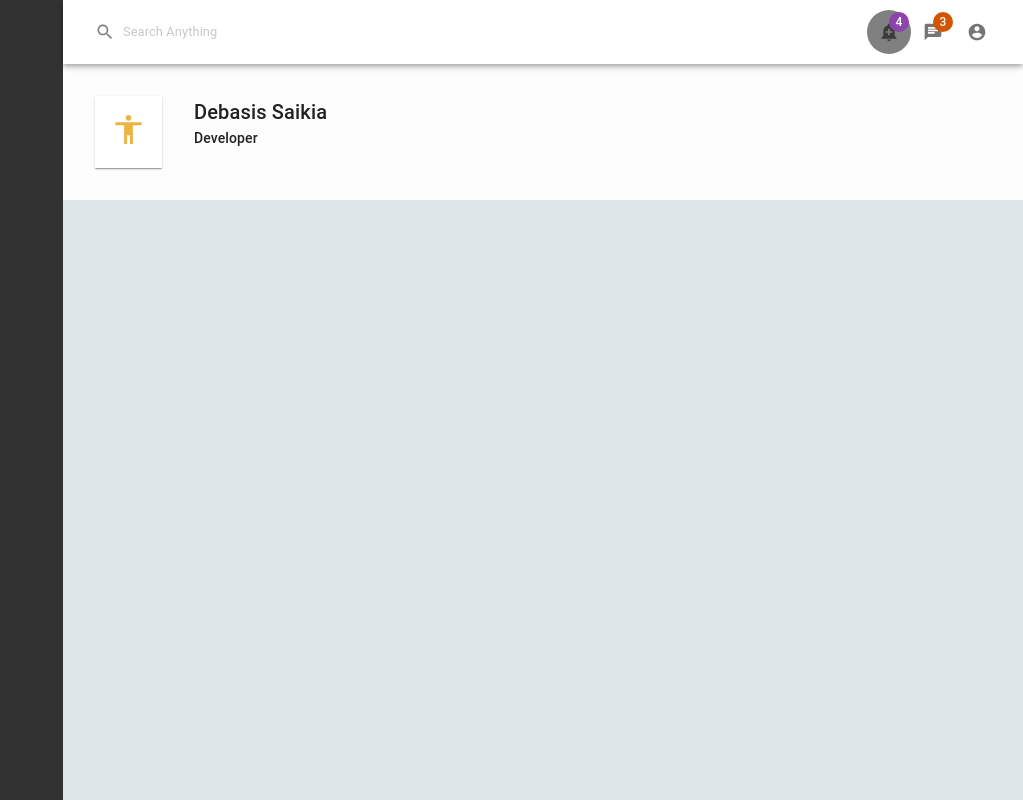
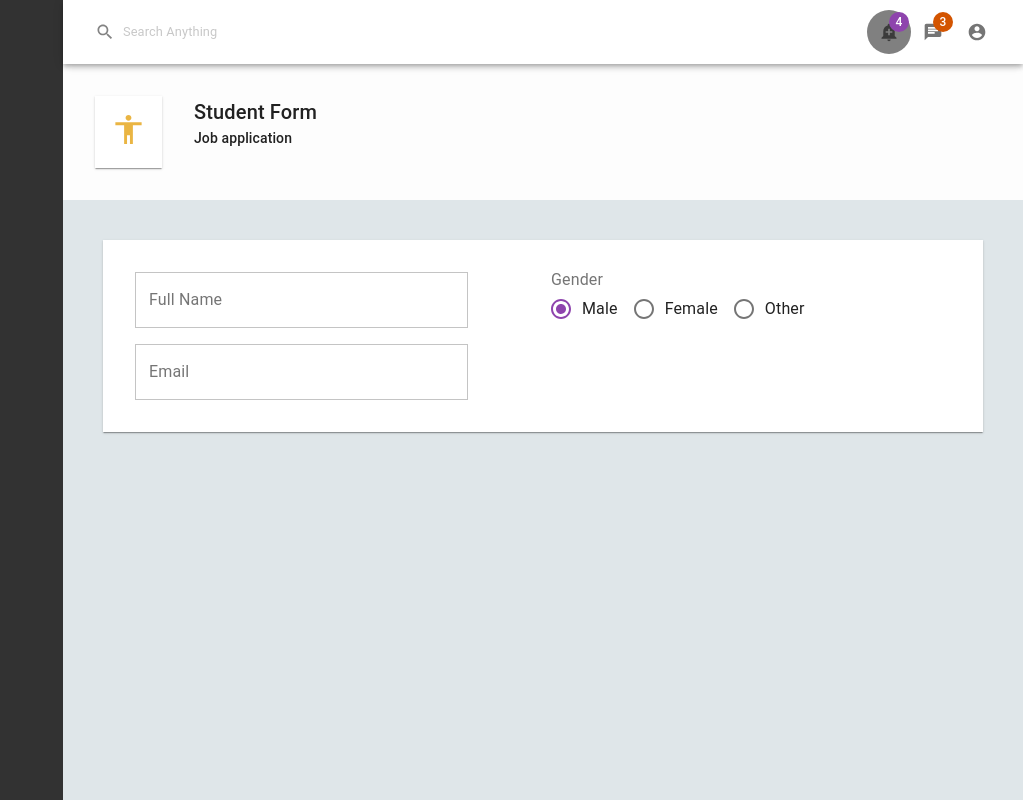
Before and after one commit to DebasisSaikia/Material-Design-1, a React (Create React App) app: page / in a window 1280 px wide. Shown: the whole page, without its empty margins (257-1280 px from the left). Built offline with nearby package versions, Linux system fonts and the light colour scheme.

Commit message:
'Form-reusable-components'

```diff
--- a/src/App.js
+++ b/src/App.js
@@ -7,9 +7,8 @@ import {
 import React from "react";
 import "./App.css";
 import Header from "./components/Header";
-import Page from "./components/Page";
 import SideMenu from "./components/SideMenu";
-import AccessibilityIcon from "@material-ui/icons/Accessibility";
+import Students from "./pages/students/Students";
 
 // theme customization
 const theme = createMuiTheme({
@@ -57,11 +56,8 @@ function App() {
         <SideMenu />
         <div className={classes.appMain}>
           <Header />
-          <Page
-            title="Debasis Saikia"
-            description="Developer"
-            icon={<AccessibilityIcon fontSize="large" />}
-          />
+
+          <Students />
         </div>
         <CssBaseline />
       </ThemeProvider>
--- /dev/null
+++ b/src/components/controls/Controls.js
@@ -0,0 +1,8 @@
+import Input from "./Input";
+import RadioGroups from "./RadioGroups";
+
+const Controls = {
+  Input,
+  RadioGroups,
+};
+export default Controls;
--- /dev/null
+++ b/src/components/controls/Input.js
@@ -0,0 +1,17 @@
+import { TextField } from "@material-ui/core";
+import React from "react";
+
+const Input = (props) => {
+  const { name, label, value, onChange } = props;
+  return (
+    <TextField
+      variant="outlined"
+      label={label}
+      name={name}
+      value={value}
+      onChange={onChange}
+    />
+  );
+};
+
+export default Input;
--- /dev/null
+++ b/src/components/controls/RadioGroups.js
@@ -0,0 +1,30 @@
+import {
+  FormControl,
+  FormControlLabel,
+  FormLabel,
+  Radio,
+  RadioGroup,
+} from "@material-ui/core";
+import React from "react";
+
+const RadioGroups = (props) => {
+  const { name, label, value, onChange, items } = props;
+  return (
+    <>
+      <FormControl>
+        <FormLabel>{label}</FormLabel>
+        <RadioGroup row name={name} value={value} onChange={onChange}>
+          {items.map((item, index) => (
+            <FormControlLabel
+              value={item.id}
+              control={<Radio />}
+              label={item.title}
+            />
+          ))}
+        </RadioGroup>
+      </FormControl>
+    </>
+  );
+};
+
+export default RadioGroups;
--- /dev/null
+++ b/src/components/useForm.js
@@ -0,0 +1,40 @@
+import { makeStyles } from "@material-ui/core";
+import React, { useState } from "react";
+
+// custom styles
+const useStyles = makeStyles((theme) => ({
+  root: {
+    "& .MuiFormControl-root": {
+      width: "80%",
+      margin: theme.spacing(1),
+    },
+  },
+}));
+
+export const useForm = (initialValues) => {
+  const [values, setValues] = useState(initialValues);
+
+  //   onchange function
+  const handleInput = (e) => {
+    const { name, value } = e.target;
+    setValues({
+      ...values,
+      [name]: value,
+    });
+  };
+  return {
+    values,
+    setValues,
+    handleInput,
+  };
+};
+
+// reusable form
+export const Form = (props) => {
+  const classes = useStyles();
+  return (
+    <form className={classes.root} autoComplete="off">
+      {props.children}
+    </form>
+  );
+};
--- /dev/null
+++ b/src/pages/students/StudentForm.js
@@ -0,0 +1,65 @@
+import { Grid } from "@material-ui/core";
+import React, { useEffect } from "react";
+import Controls from "../../components/controls/Controls";
+
+import { useForm, Form } from "../../components/useForm";
+
+// radio groups items
+const genderItems = [
+  { id: "male", title: "Male" },
+  { id: "female", title: "Female" },
+  { id: "other", title: "Other" },
+];
+
+// initial values of students
+const initialValues = {
+  id: 0,
+  fullName: "",
+  email: "",
+  mobile: "",
+  city: "",
+  gender: "male",
+  deptId: "",
+  dob: new Date(),
+  isPresent: false,
+};
+
+const StudentForm = () => {
+  const { values, setValues, handleInput } = useForm(initialValues);
+
+  return (
+    <>
+      <Form>
+        <Grid container>
+          <Grid item xs={6}>
+            <Controls.Input
+              variant="outlined"
+              label="Full Name"
+              name="fullName"
+              value={values.fullName}
+              onChange={handleInput}
+            />
+            <Controls.Input
+              variant="outlined"
+              label="Email"
+              name="email"
+              value={values.email}
+              onChange={handleInput}
+            />
+          </Grid>
+          <Grid item xs={6}>
+            <Controls.RadioGroups
+              name="gender"
+              label="Gender"
+              value={values.gender}
+              onChange={handleInput}
+              items={genderItems}
+            />
+          </Grid>
+        </Grid>
+      </Form>
+    </>
+  );
+};
+
+export default StudentForm;
--- /dev/null
+++ b/src/pages/students/Students.js
@@ -0,0 +1,31 @@
+import React from "react";
+import Page from "../../components/Page";
+import StudentForm from "./StudentForm";
+import AccessibilityIcon from "@material-ui/icons/Accessibility";
+import { makeStyles, Paper } from "@material-ui/core";
+
+// custom styles
+const useStyles = makeStyles((theme) => ({
+  pageContent: {
+    margin: theme.spacing(5),
+    padding: theme.spacing(3),
+  },
+}));
+
+const Students = () => {
+  const classes = useStyles();
+  return (
+    <>
+      <Page
+        title="Student Form"
+        description="Job application"
+        icon={<AccessibilityIcon fontSize="large" />}
+      />
+      <Paper className={classes.pageContent}>
+        <StudentForm />
+      </Paper>
+    </>
+  );
+};
+
+export default Students;
```
Also changed, not shown: 1 other file (tests, documents, lock files or other folders).
